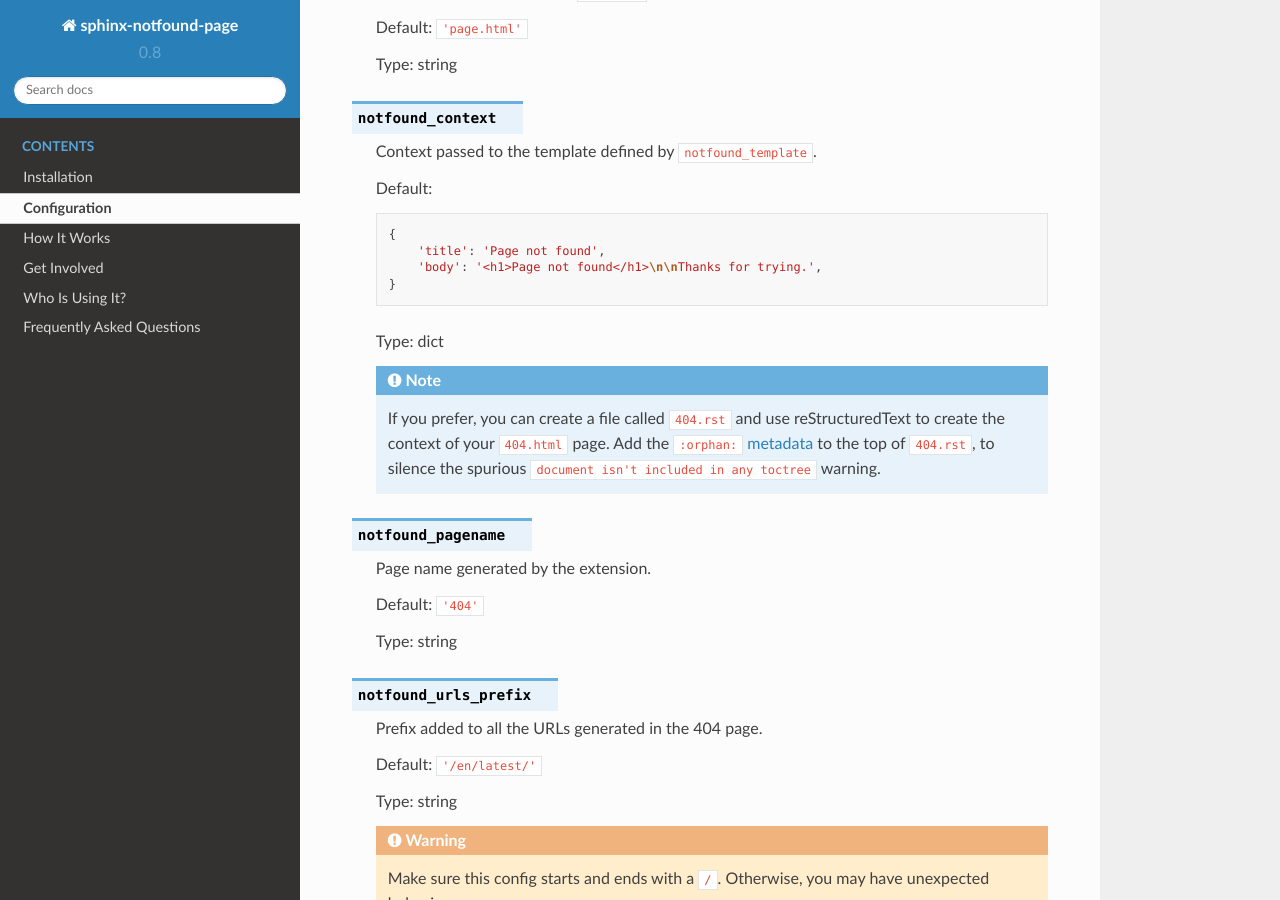
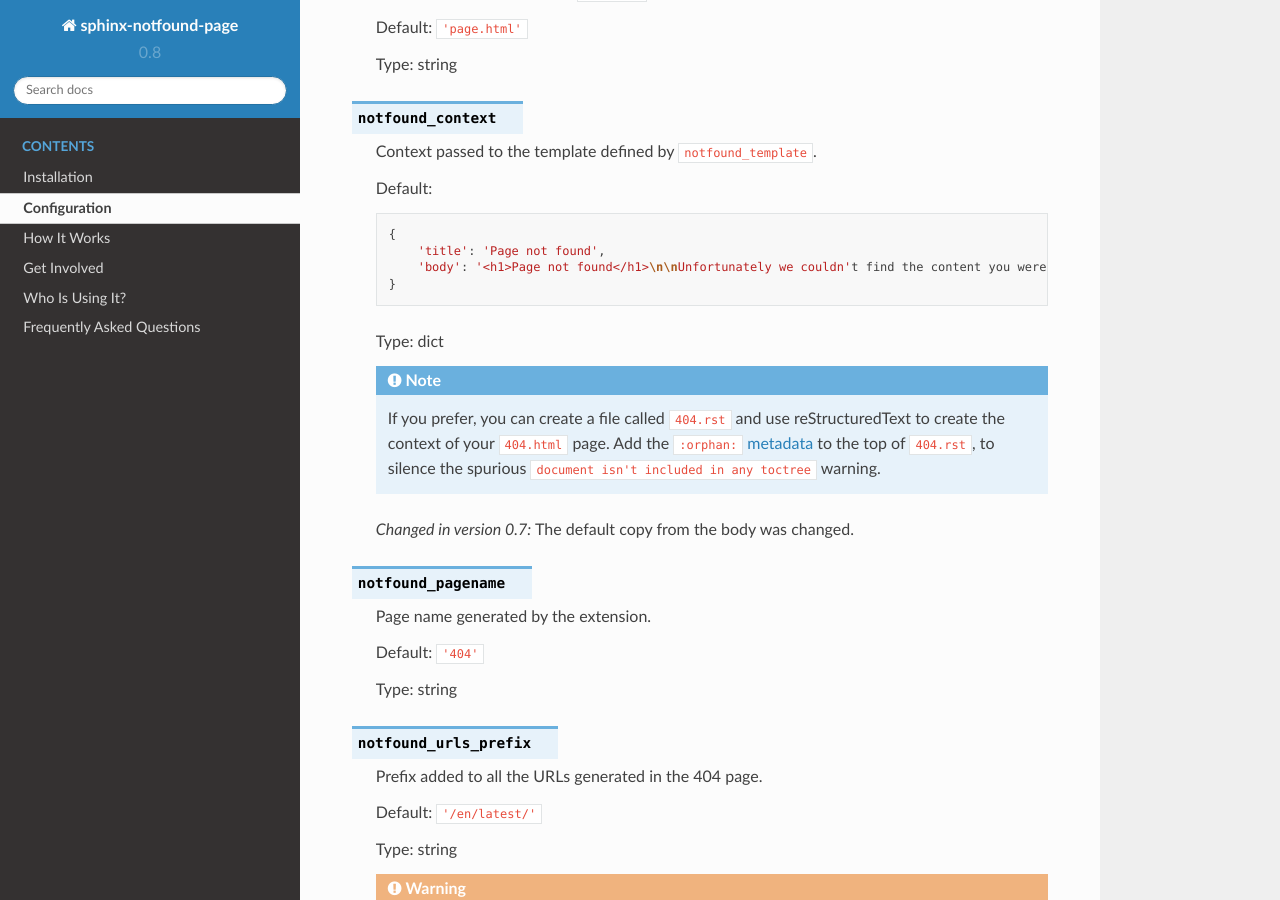
Before and after one commit to readthedocs/sphinx-notfound-page, a Sphinx documentation site: the page built from docs/configuration.rst, in a window 1280 px wide and 900 px high, scrolled down 367 px. Built offline with Sphinx 7.4.7 and the Read the Docs theme 2.0.0, drawn with Linux system fonts in a browser that asks for light colours; pages that are not in the unit, such as notebooks, are missing from menus.

Commit message:
Docs: update the default in the docs to match reality

```diff
--- a/docs/configuration.rst
+++ b/docs/configuration.rst
@@ -25,7 +25,7 @@ For other use cases, you can customize these configuration options in your ``con
 
       {
           'title': 'Page not found',
-          'body': '<h1>Page not found</h1>\n\nThanks for trying.',
+          'body': '<h1>Page not found</h1>\n\nUnfortunately we couldn't find the content you were looking for.',
       }
 
    Type: dict
@@ -35,6 +35,10 @@ For other use cases, you can customize these configuration options in your ``con
       If you prefer, you can create a file called ``404.rst`` and use reStructuredText to create the context of your ``404.html`` page.
       Add the ``:orphan:`` `metadata <https://www.sphinx-doc.org/en/master/usage/restructuredtext/field-lists.html#metadata>`__ to the top of ``404.rst``,
       to silence the spurious ``document isn't included in any toctree`` warning.
+
+   .. versionchanged:: 0.7
+
+      The default copy from the body was changed.
 
 .. confval:: notfound_pagename
 
```
